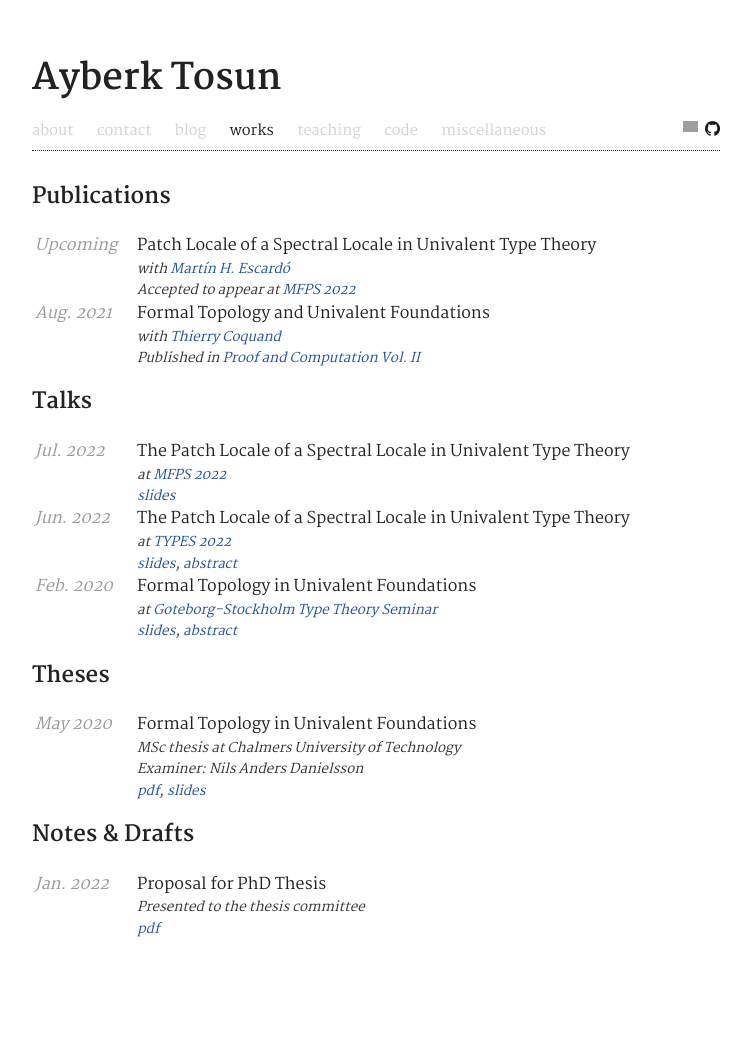
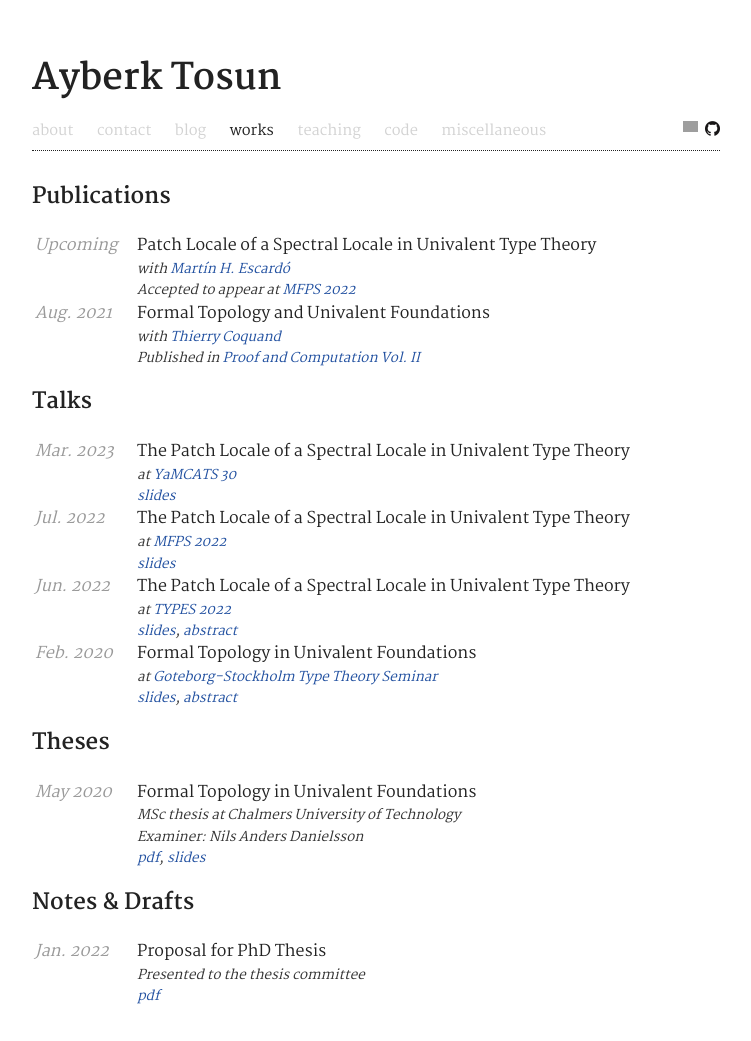
Before and after one commit to ayberkt/homepage, a Jekyll site: the page built from works.md, in a window 1280 px wide. Shown: the whole page, without its empty margins (264-1015 px from the left). Built offline with Jekyll 4.4.1, drawn with Linux system fonts in a browser that asks for light colours; comment, search, counter and statistics services are not loaded; before the commit the page ends 973 px from its top, so only the background shows below that; grey boxes are pictures that could not be loaded.

Commit message:
Add talk

```diff
--- a/_data/talks.yml
+++ b/_data/talks.yml
@@ -1,3 +1,8 @@
+- title: The Patch Locale of a Spectral Locale in Univalent Type Theory
+  date: Mar. 2023
+  event: YaMCATS 30
+  event_link: "https://conferences.leeds.ac.uk/yamcats/meeting-30/"
+  slides_link: "/~axt978/assets/documents/yamcats-patch-locale-2023-03-15.pdf"
 - title: The Patch Locale of a Spectral Locale in Univalent Type Theory
   date: Jul. 2022
   event: MFPS 2022
```
